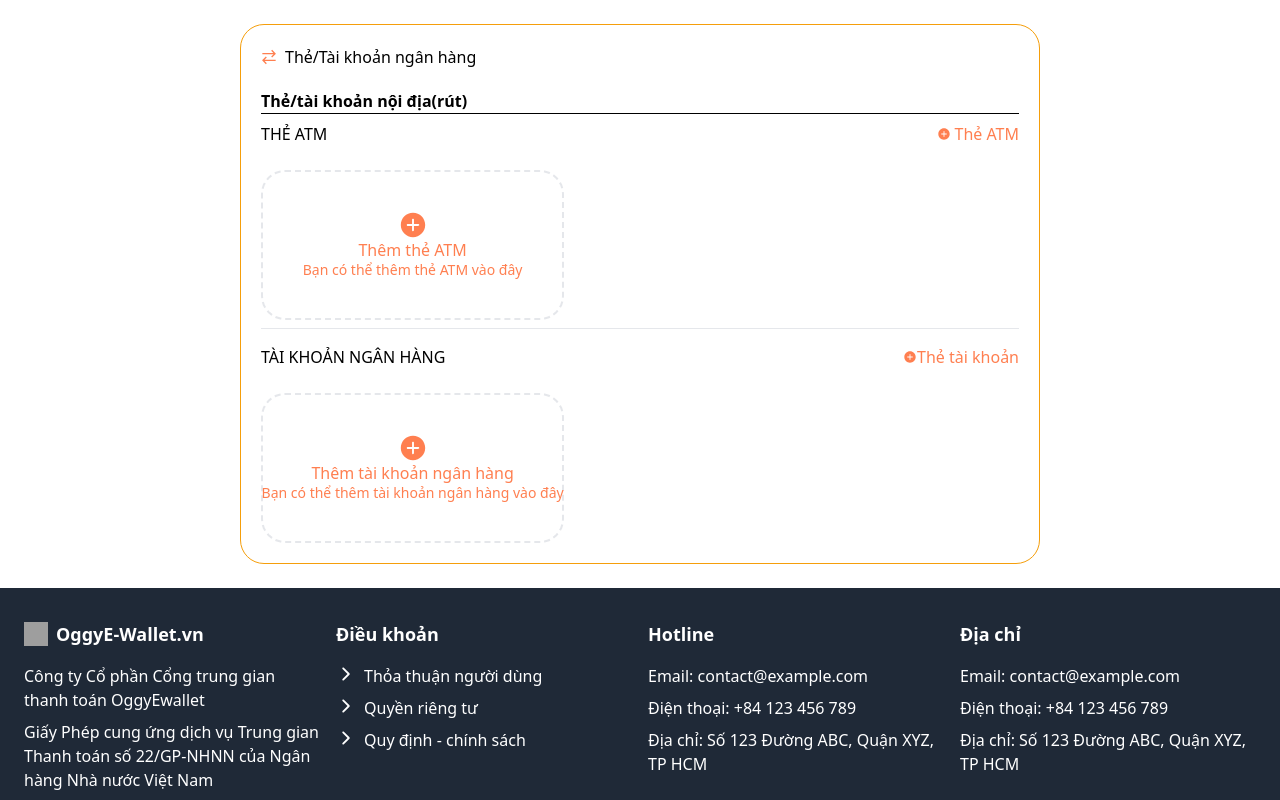
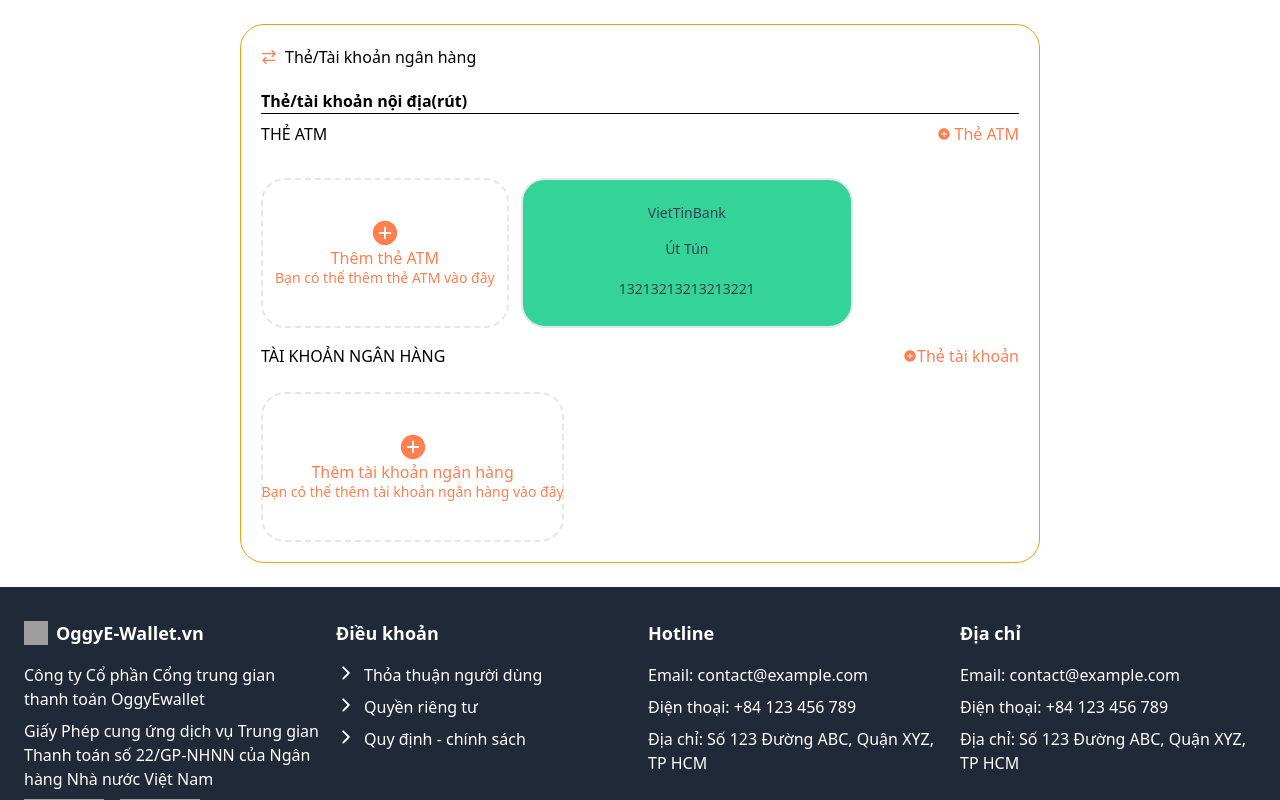
Before and after one commit to htilssu/e-wallet-fe, a React (Vite) app: page /atm/link in a window 1280 px wide. Shown: the top 800 px of the page. Built offline with nearby package versions, Linux system fonts and the light colour scheme; grey boxes are pictures that could not be loaded.

Commit message:
themlienket

```diff
--- a/src/components/atm_linked/AtmLinked.jsx
+++ b/src/components/atm_linked/AtmLinked.jsx
@@ -1,17 +1,19 @@
 import { GrTransaction } from "react-icons/gr";
 import { IoIosAddCircle } from "react-icons/io";
 import CardAtmComponents from './CardAtmComponents'; // Import the CardAtmComponents component
-import { useNavigate } from 'react-router-dom'; // Import useNavigate
+import { useNavigate } from 'react-router-dom';
+import Card from "./Card.jsx";
 
 const AtmLinked = () => {
     const navigate = useNavigate();
 
-    const handleShowNganHang = () => {
+    const handleShowNganHang = (event) => {
+        event.preventDefault();
         navigate('/AddInfoAtm'); // Điều hướng đến trang AddInfoAtm
     };
 
     return (
-        <div className={"md:p-6 flex items-center justify-center"}>
+        <div className="md:p-6 flex items-center justify-center">
             <div className="form-box w-full max-w-[800px] my-auto mx-0 p-5 bg-white border-0 md:border-[1px] border-solid border-amber-500 rounded-3xl">
                 <form>
                     {/* Form Header */}
@@ -25,7 +27,7 @@ const AtmLinked = () => {
                     </div>
 
                     {/* Form Body */}
-                <div className="body-title mb-2 font-semibold flex items-start border-b-[1px] border-black ">
+                    <div className="body-title mb-2 font-semibold flex items-start border-b-[1px] border-black">
                         <p>Thẻ/tài khoản nội địa(rút)</p>
                     </div>
                     <div className="body-section">
@@ -38,18 +40,25 @@ const AtmLinked = () => {
                                 <div className="icon-body-head text-[#FF7F50FF] text-sm" onClick={handleShowNganHang}>
                                     <IoIosAddCircle/>
                                 </div>
-                            <div className="body-section-head-right-p ml-1 flex items-center text-[#FF7F50FF]" onClick={handleShowNganHang}>
+                                <div className="body-section-head-right-p ml-1 flex items-center text-[#FF7F50FF]"
+                                     onClick={handleShowNganHang}>
                                     <p>Thẻ ATM</p>
                                 </div>
                             </div>
                         </div>
 
-                    {/* First Card */}
-                    <div className="atm hover:black border-b border-solid text-black pb-2" onClick={handleShowNganHang}>
+                        {/* Cards Container */}
+                        <div className="atm-container flex gap-3">
                             <CardAtmComponents
                                 title="Thêm thẻ ATM"
                                 text="Bạn có thể thêm thẻ ATM vào đây"
                                 link="#"
+                                onClick={handleShowNganHang}
+                            />
+                            <Card
+                                sothe="13213213213213221"
+                                nganhang="VietTinBank"
+                                tentaikhoan="Út Tún"
                             />
                         </div>
 
@@ -59,21 +68,24 @@ const AtmLinked = () => {
                                 <p>TÀI KHOẢN NGÂN HÀNG</p>
                             </div>
                             <div className="body-section-bottom-right flex items-center relative">
-                            <div className="icon-body-bottom relative text-[#FF7F50FF] text-sm" onClick={handleShowNganHang}>
+                                <div className="icon-body-bottom relative text-[#FF7F50FF] text-sm"
+                                     onClick={handleShowNganHang}>
                                     <IoIosAddCircle/>
                                 </div>
-                            <div className="body-section-bottom-right-p flex items-center text-[#FF7F50FF]" onClick={handleShowNganHang}>
+                                <div className="body-section-bottom-right-p flex items-center text-[#FF7F50FF]"
+                                     onClick={handleShowNganHang}>
                                     <p>Thẻ tài khoản</p>
                                 </div>
                             </div>
                         </div>
 
                         {/* Second Card */}
-                    <div className="nganhang" onClick={handleShowNganHang}>
+                        <div className="nganhang">
                             <CardAtmComponents
                                 title="Thêm tài khoản ngân hàng"
                                 text="Bạn có thể thêm tài khoản ngân hàng vào đây"
                                 link="#"
+                                onClick={handleShowNganHang}
                             />
                         </div>
                     </div>
--- /dev/null
+++ b/src/components/atm_linked/Card.jsx
@@ -0,0 +1,25 @@
+// eslint-disable-next-line react/prop-types
+const Card = ({ sothe, tentaikhoan, nganhang, }) => {
+
+
+    return (
+        <div className="w-full md:flex " >
+            <div className="w-full bg-emerald-400 md:w-2/3 text-sm whitespace-nowrap h-[150px] p-3 mt-4  border-[2px]  border-gray rounded-3xl flex flex-col justify-center items-center transition duration-300 ease-in-out">
+                <div className="mb-4">
+                </div>
+                <div className="mb-4">
+                    <p className="stk font-medium text-gray-700">{nganhang}</p>
+                </div>
+                <div className="mb-5">
+                    <p className="nganhang font-medium text-gray-700">{tentaikhoan}</p>
+                </div>
+                <div className="mb-5">
+                    <p className="font-medium text-gray-700">{sothe}</p>
+
+                </div>
+            </div>
+        </div>
+    );
+};
+
+export default Card;
--- a/src/components/atm_linked/CardAtmComponents.jsx
+++ b/src/components/atm_linked/CardAtmComponents.jsx
@@ -1,20 +1,27 @@
-
 import { IoIosAddCircle } from "react-icons/io";
+import { useNavigate } from 'react-router-dom';
 
 // eslint-disable-next-line react/prop-types
-const CardAtmComponents = ({ title, text, link }) => {
+const CardAtmComponents = ({ title, text, link, onClick }) => {
+    const navigate = useNavigate();
+
+    const handleClick = (event) => {
+        event.preventDefault();
+        if (onClick) {
+            onClick(event);
+        } else if (link) {
+            navigate(link);
+        }
+    };
+
     return (
-
-        <div className="cart card-atm  w-full bg-white  md:w-2/5 text-sm whitespace-nowrap h-[150px] p-3 mt-4 bg-white border-[2px] border-dashed border-gray rounded-3xl flex flex-col	justify-center items-center hover:bg-amber-300 transition duration-300 ease-in-out ">
+        <div className="cart card-atm w-full  md:w-2/5 text-sm whitespace-nowrap h-[150px] p-3 mt-4 bg-white border-[2px] border-dashed border-gray rounded-3xl flex flex-col justify-center items-center hover:bg-amber-300 transition duration-300 ease-in-out" onClick={handleClick}>
             <div className="card-body">
-                <a href={link}>
                 <div className="card-icon text-3xl text-[#FF7F50FF] flex justify-center items-center">
                     <IoIosAddCircle />
                 </div>
                 <h5 className="card-title flex justify-center text-[16px] text-[#FF7F50FF]">{title}</h5>
                 <p className="card-text text-sm md:text-sm text-[#FF7F50FF]">{text}</p>
-                </a>
-
             </div>
         </div>
     );
```
Lines whose indentation alone changed are shown as unchanged.
